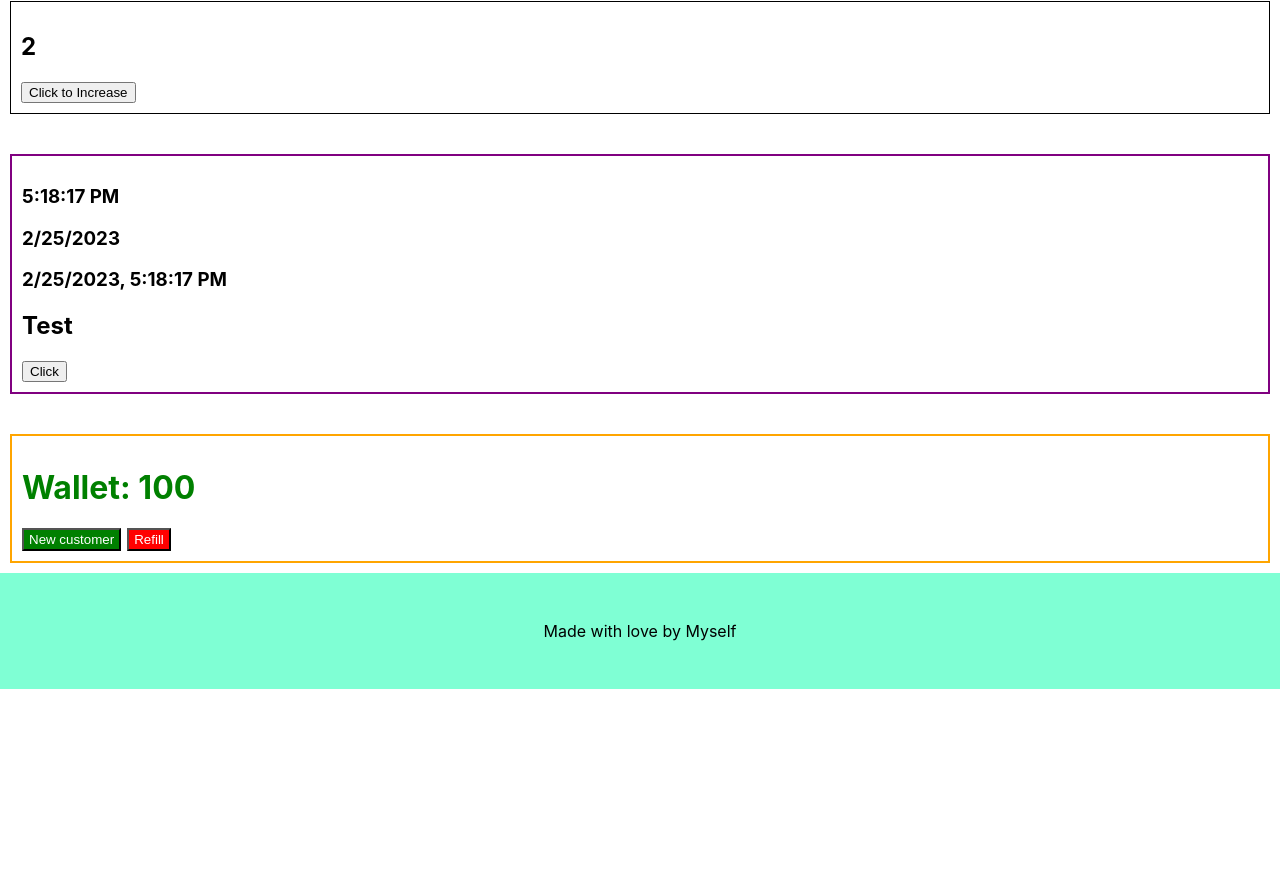
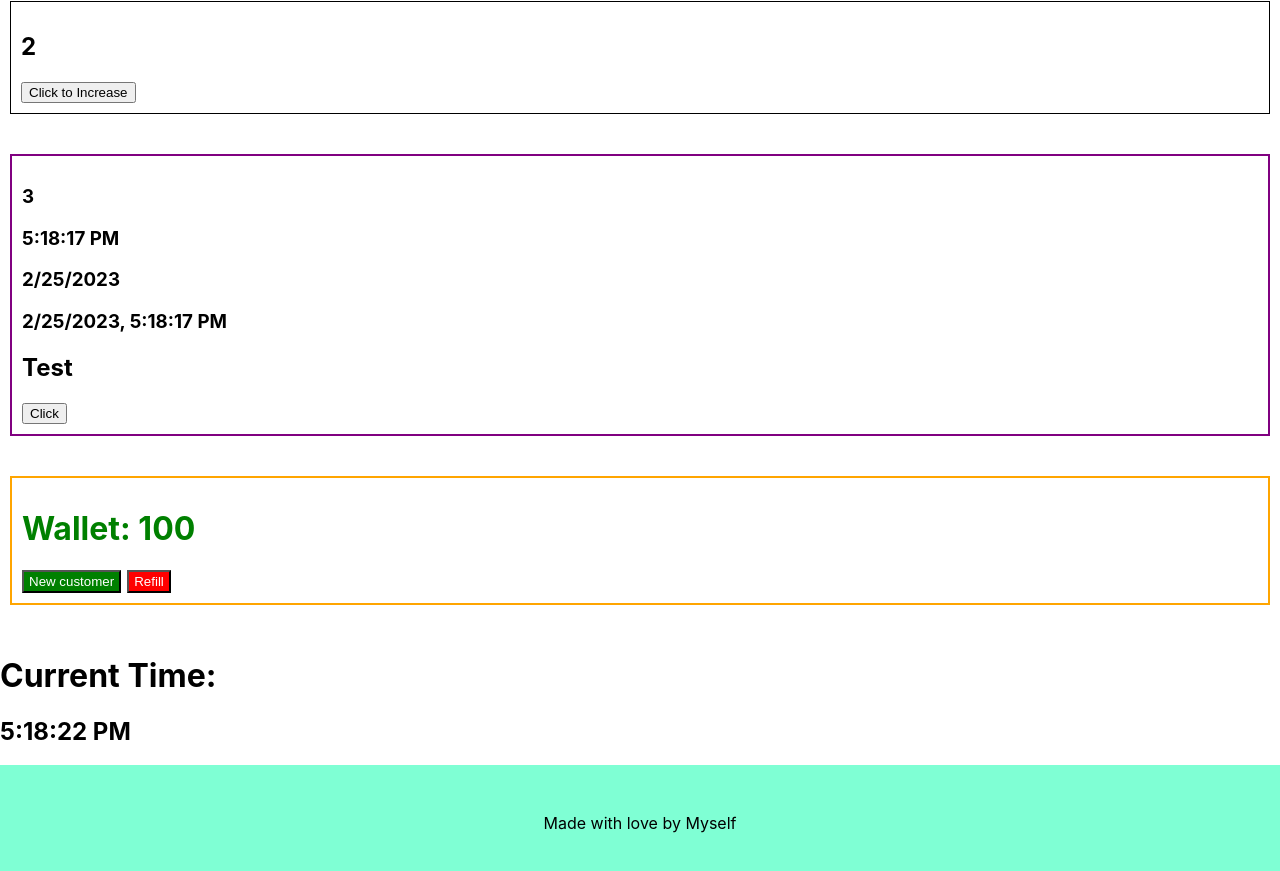
Before and after one commit to ahmedaryf/meta-react-lesson, a React (Create React App) app: page / in a window 1280 px wide. Shown: the part 1683-2554 px from the top of the page. Before the commit the page ends 2372 px from the top, so only its background shows below. Built offline with nearby package versions, Linux system fonts and the light colour scheme.

Commit message:
clock componemt was added

```diff
--- a/src/App.js
+++ b/src/App.js
@@ -9,6 +9,7 @@ import Nav from './components/nav';
 import Promo from './components/Promo';
 import TestStateComponent from './components/TestStateComponent';
 import TestTextComponent from './components/TestTextComponent';
+import TimeComponent from './components/TimeComponent';
 import WalletComponent from './components/WalletComponent';
 import Intro from './Intro';
 import ModeTogle from './ModeTogler';
@@ -47,6 +48,8 @@ function App() {
     <TestTextComponent />
     <br />
     <WalletComponent />
+    <br />
+    <TimeComponent />
       <div><Footer /></div>
 
 
--- a/src/components/TestTextComponent.js
+++ b/src/components/TestTextComponent.js
@@ -7,9 +7,14 @@ function TestTextComponent() {
     function textUpdate(){
         setText(() =>  "Updated text");
     }
+    let tt = setInterval(function(){
+        return "hello"
+    }, 5000)
     return (
         <div style={{border:"2px purple solid", margin:"10px", padding:"10px"}}>
             <div>
+
+                <h3>{tt}</h3>
                 <h3>{new Date().toLocaleTimeString()}</h3>
                 <h3>{new Date().toLocaleDateString()}</h3>
                 <h3>{new Date().toLocaleString()}</h3>
--- /dev/null
+++ b/src/components/TimeComponent.js
@@ -0,0 +1,22 @@
+
+import React, { useState, useEffect } from 'react';
+
+function TimeComponent() {
+  const [date, setDate] = useState(new Date());
+
+  useEffect(() => {
+    const timer = setInterval(() => {
+      setDate(new Date());
+    }, 1000);
+    return () => clearInterval(timer);
+  }, []);
+
+  return (
+    <div>
+      <h1>Current Time:</h1>
+      <h2>{date.toLocaleTimeString()}</h2>
+    </div>
+  );
+}
+
+export default TimeComponent;
```
